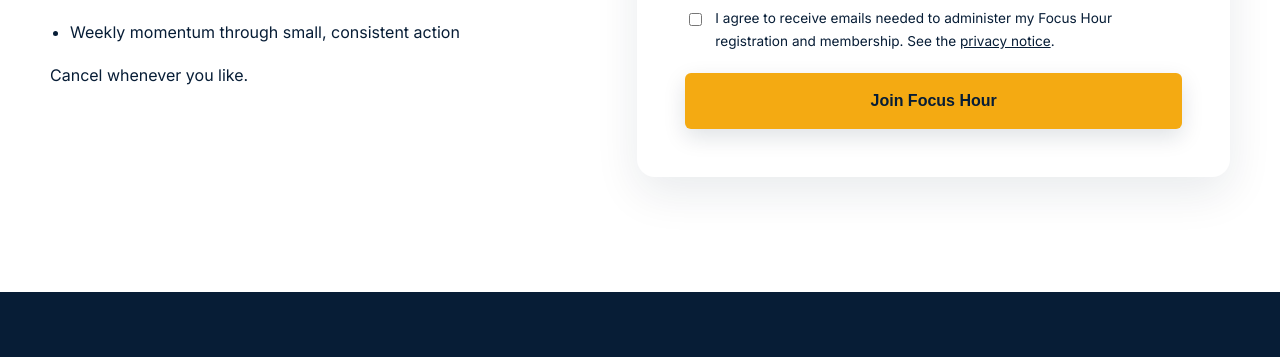
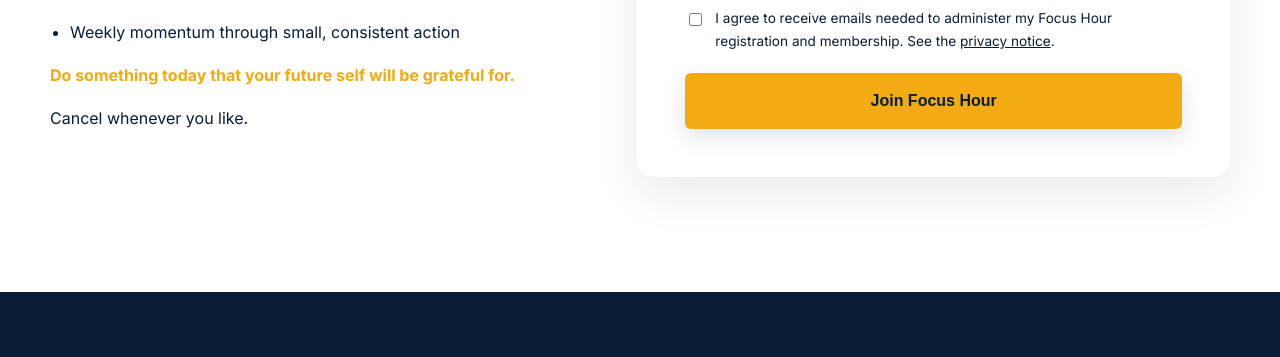
Before and after one commit to Spidrakire/FocusHour, a plain HTML site: page index.html in a window 1280 px wide. Shown: the part 9063-9420 px from the top of the page. Drawn offline with nearby package versions, Linux system fonts and the light colour scheme.

Commit message:
Add gold future-self message above cancellation copy

```diff
--- a/index.html
+++ b/index.html
@@ -71,6 +71,7 @@
  <p>Try your first four Focus Hour sessions completely free. If Focus Hour helps you make meaningful progress, continue for:</p>
  <div class="price">£19 <small>per month</small></div>
  <ul><li>Four live online Focus Hour sessions every month</li><li>75 protected minutes every Monday evening</li><li>A supportive community making progress on something that matters</li><li>A simple structure that helps you start, stay focused and finish</li><li>Weekly momentum through small, consistent action</li></ul>
+ <p><strong class="gold">Do something today that your future self will be grateful for.</strong></p>
  <p>Cancel whenever you like.</p>
 </div>
  <div class="signup-panel">
```
